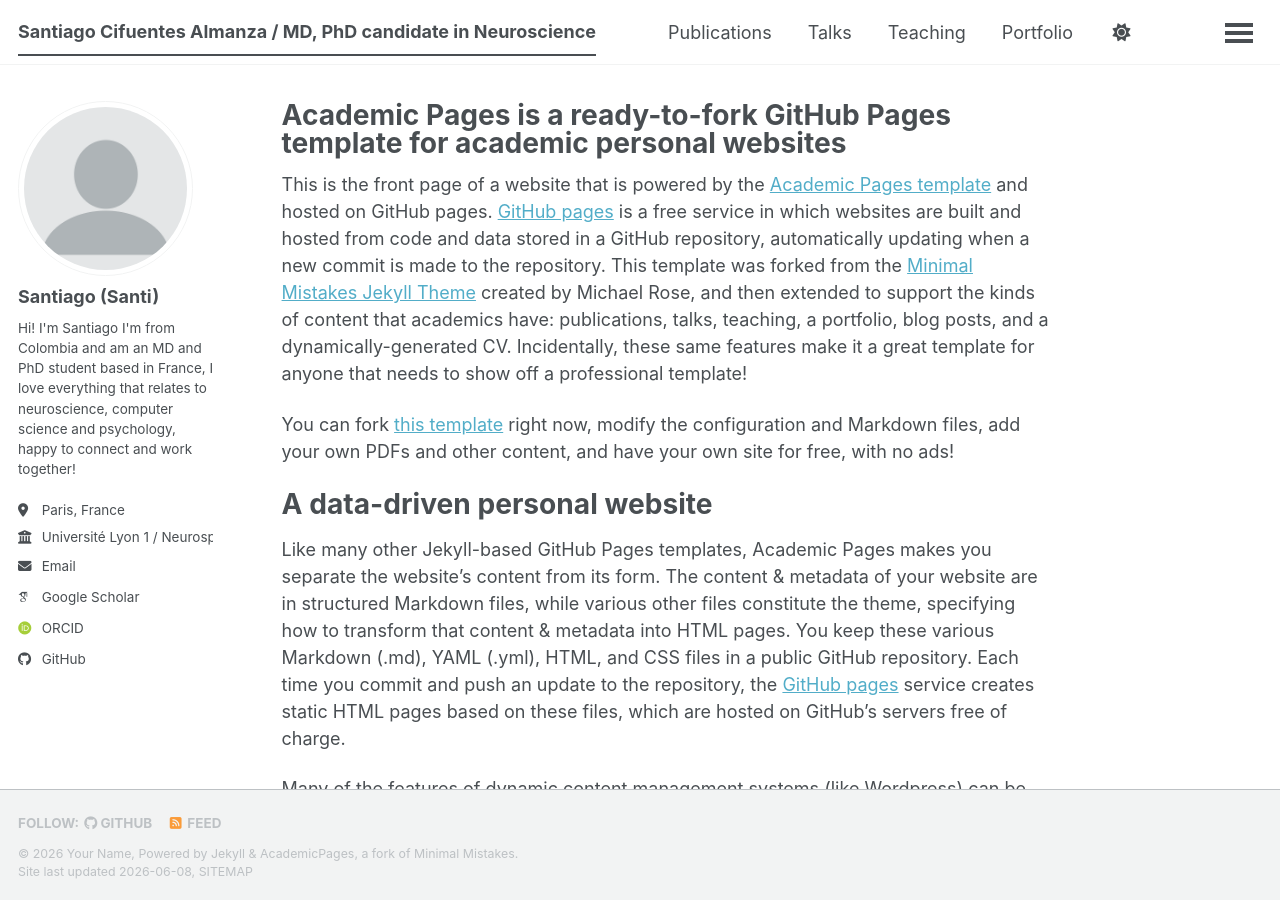
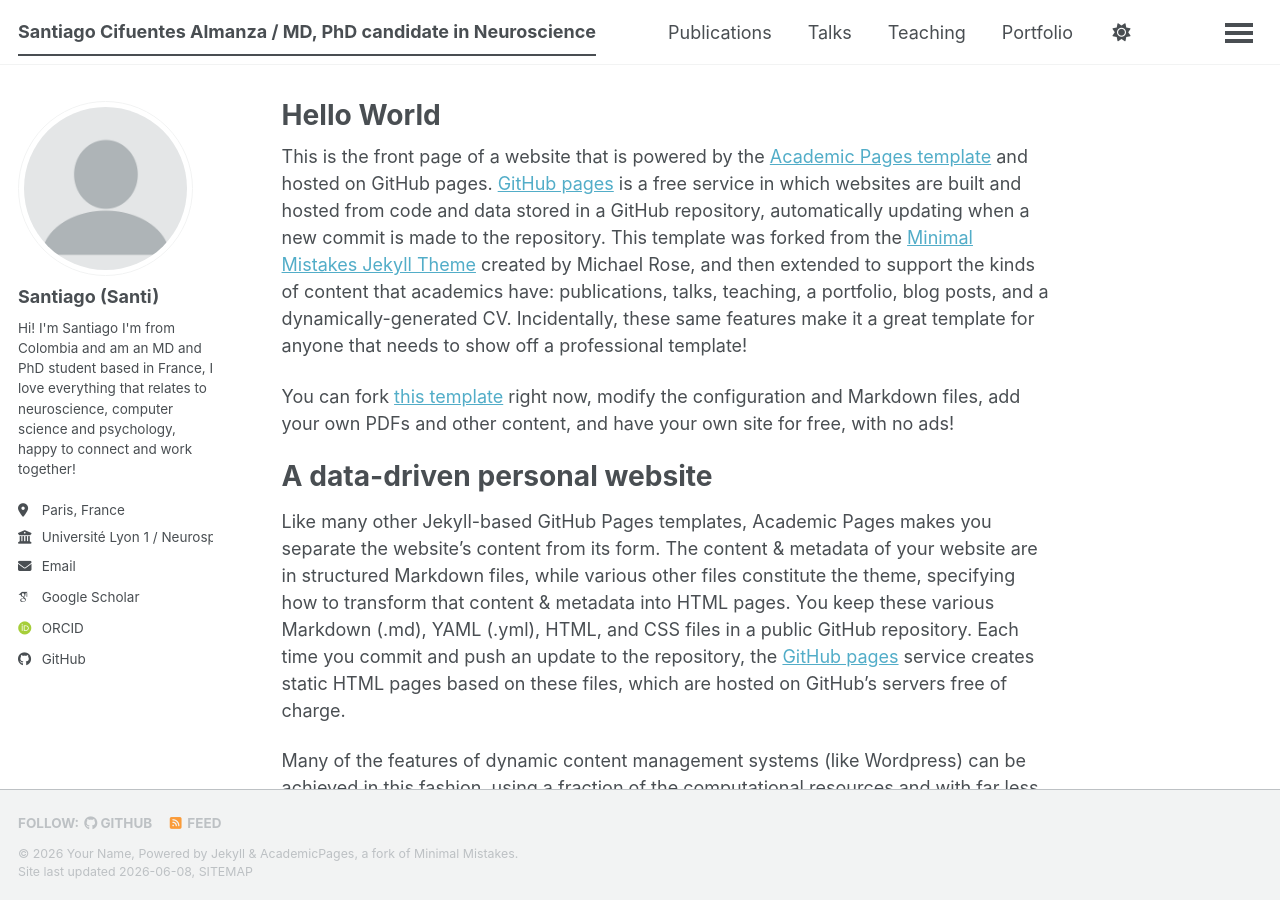
Before and after one commit to santocial/santocial.github.io, a Jekyll site: the page built from _pages/about.md, in a window 1280 px wide and 900 px high. Built offline with Jekyll 4.4.1, drawn with Linux system fonts in a browser that asks for light colours; some web fonts are replaced; a script bundle is joined from its source files by our own code; library files that are not in the unit come from our copies.

Commit message:
Change title in about.md to 'Hello World'

```diff
--- a/_pages/about.md
+++ b/_pages/about.md
@@ -1,6 +1,6 @@
 ---
 permalink: /
-title: "Academic Pages is a ready-to-fork GitHub Pages template for academic personal websites"
+title: "Hello World"
 author_profile: true
 redirect_from:
   - /about/
```
